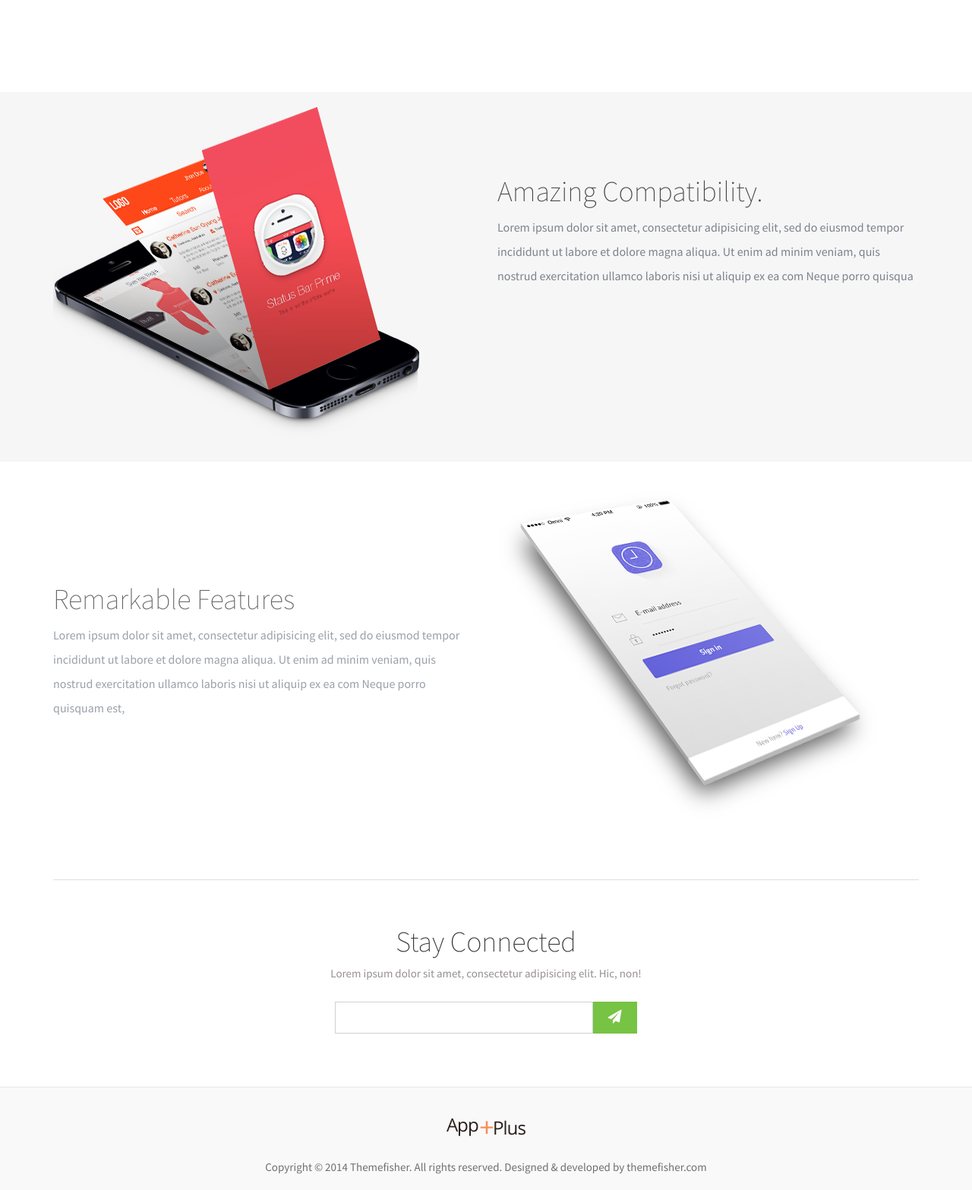
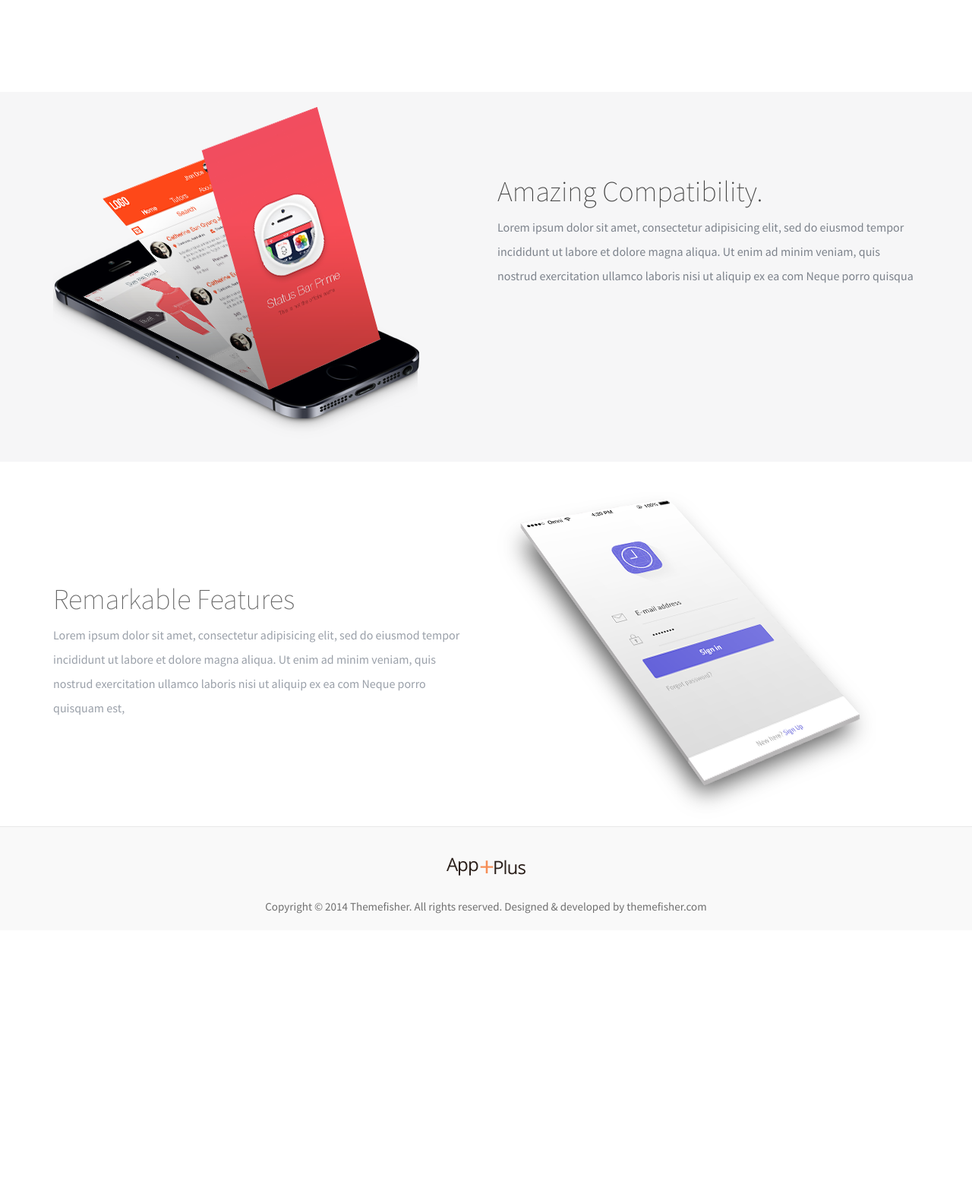
Before and after one commit to hideshi/django_test_drive, a Django app: template newsapp/templates/index.html in a window 1280 px wide. Shown: the part 1615-3182 px from the top of the page at 76% size. After the commit the page ends 2818 px from the top, so only its background shows below. Run offline with Django 3.2, Linux system fonts and the light colour scheme; the template is opened without the code that fills it, so the values that code supplies are empty; parts of the project's set-up code (start-up, migrations or seed data) failed here and were passed over; some libraries are stand-ins or nearby versions.

Commit message:
Modified landing page

```diff
--- a/newsapp/templates/index.html
+++ b/newsapp/templates/index.html
@@ -81,7 +81,6 @@
                                         <li><a href="#service">Service</a></li>
                                         <li><a href="#feature">Feature</a></li>
                                         <li><a href="#utility">Utility</a></li>
-                                        <li><a href="#subscribe">Subscribe</a></li>
                                     </ul>
 
                                 </div><!-- /.navbar-collapse -->
@@ -93,8 +92,6 @@
                     <ul class="social-info">
                         <li><a href="#"><i class="fa fa-facebook"></i></a></li>
                         <li><a href="#"><i class="fa fa-twitter"></i></a></li>
-                        <li><a href="#"><i class="fa fa-linkedin"></i></a></li>
-                        <li><a href="#"><i class="fa fa-google-plus"></i></a></li>
                     </ul>
                 </div>
             </div>
@@ -129,9 +126,6 @@
                             </li>
                             <li>
                                 <a href="#" class="btn btn-default btn-andriod"><i class="fa fa-android"></i>Play Store</a>
-                            </li>
-                            <li>
-                                <a href="#" class="btn btn-default btn-windows"><i class="fa fa-windows"></i>Windows Store</a>
                             </li>
                         </ul>
 
@@ -289,37 +283,6 @@
         </div>
     </section>
 
-
-    <section id="subscribe" >
-        <div class="container">
-            <div class="row">
-                <div class="col-md-12 wow fadeInDown" data-wow-delay=".8s">
-                    <div class="block">
-                        <div class="title text-center">
-                            <h2>Stay Connected</h2>
-                            <p>Lorem ipsum dolor sit amet, consectetur adipisicing elit. Hic, non!</p>
-                        </div>
-
-
-
-                        <form class="form-inline text-center col-sm-12 col-xs-12" role="form">
-                            <div class="form-group">
-                                <input type="text" class="form-control" id="signup-form" >
-
-
-                            </div>
-                            <a href="{% static 'index/' %}" type="submit" class="btn btn-default btn-signup">
-                                <i class="fa fa-paper-plane"></i>
-                            </a>
-                        </form>
-                    </div>
-
-
-                </div>
-            </div>
-        </div>
-    </section>
-
     <footer class="wow fadeInUp" data-wow-delay=".8s">
         <div class="container text-center">
             <div class="row">
```
